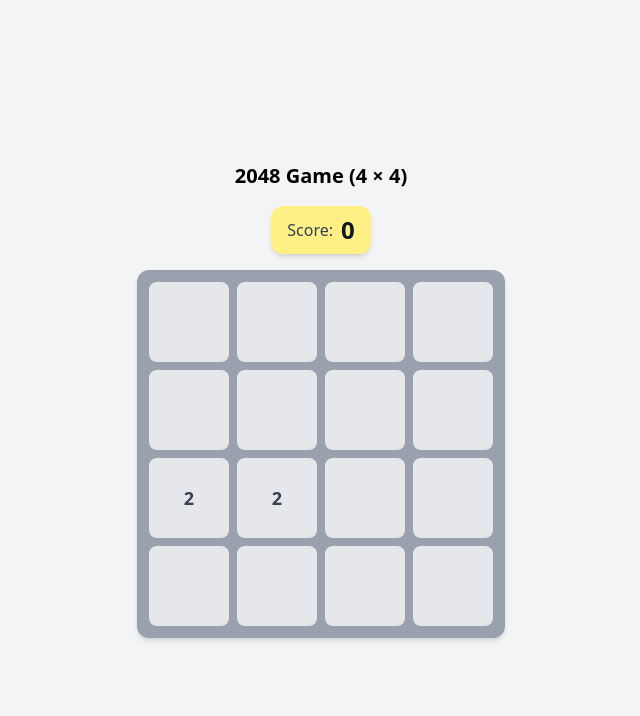
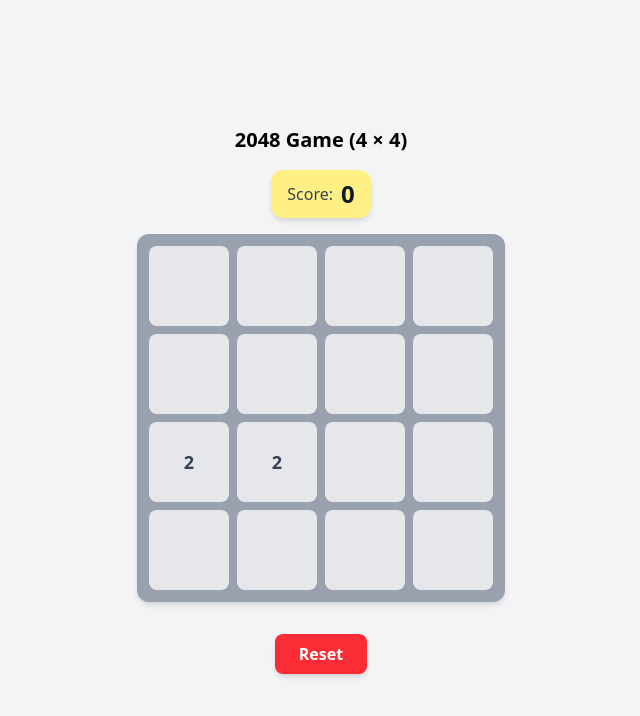
Before and after one commit to ChithraLekha-004/2048-game, a React (Vite) app: page / in a window 1280 px wide. Both pictures are taken after a click on the button "Start Game". Shown: the top 716 px of the page, without its empty margins (319-959 px from the left). Built offline with nearby package versions, Linux system fonts and the light colour scheme.

Commit message:
feat: board reset

```diff
--- a/src/components/GameBoard.tsx
+++ b/src/components/GameBoard.tsx
@@ -45,6 +45,13 @@ const GameBoard: React.FC<GameBoardProps> = ({ size }) => {
     },
   });
 
+  const handleReset = () => {
+    const emptyBoard = Array(size * size).fill(0);
+    const boardWithTwo = addRandomTwo(emptyBoard);
+    setBoard(addRandomTwo(boardWithTwo));
+    setScore(0);
+  };
+
   return (
     <div className="flex flex-col items-center gap-4 m-5">
       <h2 className="text-xl font-semibold">
@@ -72,6 +79,12 @@ const GameBoard: React.FC<GameBoardProps> = ({ size }) => {
           </div>
         ))}
       </div>
+      <button
+        onClick={handleReset}
+        className="mt-4 px-6 py-2 bg-red-500 text-white font-semibold rounded-lg shadow-md hover:bg-red-600 transition-colors"
+      >
+        Reset
+      </button>
     </div>
   );
 };
```
